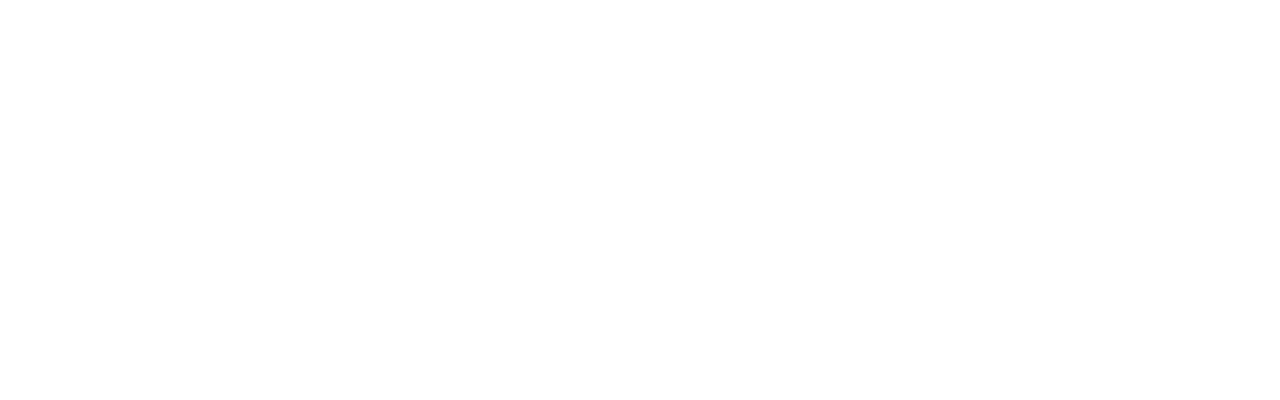
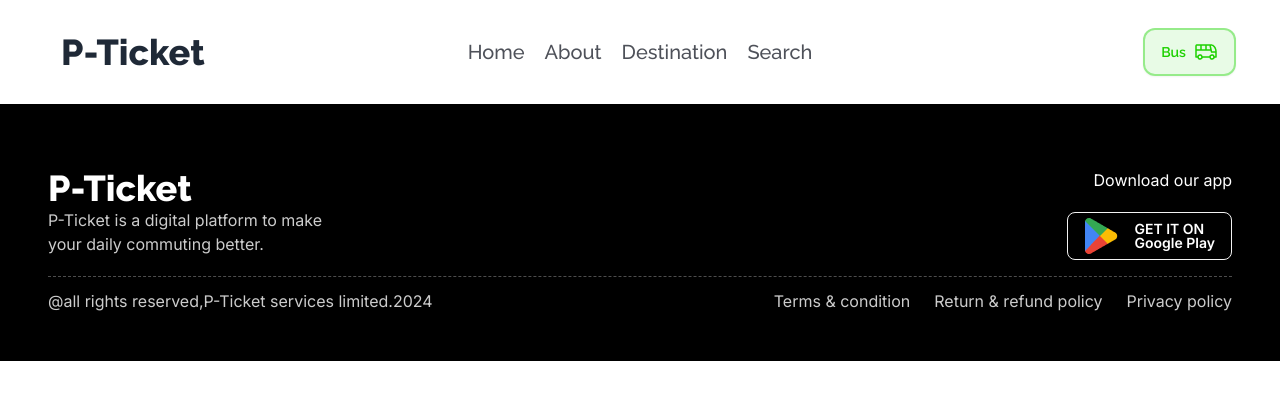
Before and after one commit to shahadathhs/fifth-assignment, a plain HTML site: page index.html in a window 1280 px wide. Drawn offline with nearby package versions, Linux system fonts and the light colour scheme.

Commit message:
navbar and footer completed

```diff
--- a/index.html
+++ b/index.html
@@ -5,9 +5,85 @@
   <meta charset="UTF-8">
   <meta name="viewport" content="width=device-width, initial-scale=1.0">
   <title>P.H Paribahan</title>
+  <!-- google font RALEWAY and INTER links -->
+  <link rel="preconnect" href="https://fonts.googleapis.com">
+  <link rel="preconnect" href="https://fonts.gstatic.com" crossorigin>
+  <link href="https://fonts.googleapis.com/css2?family=Inter:wght@100..900&family=Raleway:ital,wght@0,100..900;1,100..900&display=swap" rel="stylesheet">
+  <!-- custom CSS file link -->
+  <link rel="stylesheet" href="style.css">
+  <!-- Tailwind CSS and daisyUI CDN link -->
+  <link href="https://cdn.jsdelivr.net/npm/daisyui@4.7.2/dist/full.min.css" rel="stylesheet" type="text/css" />
+  <script src="https://cdn.tailwindcss.com"></script>
 </head>
 <!-- head section ended -->
 <body>
+  <!-- navbar section started -->
+  <nav class="my-2 mx-2 lg:my-5 lg:mx-9">
+    <div class="navbar bg-base-100">
+      <div class="navbar-start">
+        <div class="dropdown">
+          <div tabindex="0" role="button" class="btn btn-ghost lg:hidden">
+            <svg xmlns="http://www.w3.org/2000/svg" class="h-5 w-5" fill="none" viewBox="0 0 24 24" stroke="currentColor"><path stroke-linecap="round" stroke-linejoin="round" stroke-width="2" d="M4 6h16M4 12h8m-8 6h16" /></svg>
+          </div>
+          <ul tabindex="0" class="menu menu-sm dropdown-content mt-3 z-[1] p-2 shadow bg-base-100 rounded-box w-52
+          font-medium raleway-font text-xl text-[#030712B3]">
+            <li>Home</li>
+            <li>About</li>
+            <li>Destination</li>
+            <li>Search</li>
+          </ul>
+        </div>
+        <a class="btn btn-ghost raleway-font font-extrabold text-3xl lg:text-4xl">P-Ticket</a>
+      </div>
+      <div class="navbar-center hidden lg:flex">
+        <ul class="menu menu-horizontal px-1 gap-5 font-medium raleway-font text-xl text-[#030712B3]">
+          <li>Home</li>
+          <li>About</li>
+          <li>Destination</li>
+          <li>Search</li>
+        </ul>
+      </div>
+      <div class="navbar-end">
+        <a class="btn raleway-font text-[#1DD100] bg-[#1DD10019] rounded-xl border-2 border-[#1DD10066]">Bus <img src="images/bus-icon.png" alt=""></a>
+      </div>
+    </div>
+  </nav>
+  <!-- navbar section ended -->
+  <!-- main section started -->
+  <main>
 
+  </main>
+  <!-- main section ended -->
+  <!-- footer section started -->
+  <footer class="bg-black inter-font text-[#FFFFFFCC] p-2 lg:p-12">
+    <div class="py-4 flex flex-col lg:flex-row justify-between">
+      <div class="text-center lg:text-left">
+        <h3 class="raleway-font font-extrabold text-4xl text-white">P-Ticket</h3>
+        <p>P-Ticket is a digital platform to make <br> your daily commuting better.</p>
+      </div>
+      <div class="space-y-5 text-center lg:text-right text-white">
+        <p>Download our app</p>
+        <button class="btn text-white bg-black">
+          <div class="flex gap-4 text-left items-center">
+            <img src="images/playstore.png" alt="">
+            <p>GET IT ON <br> Google Play</p>
+          </div>
+        </button>
+      </div>
+    </div>
+    <hr class="border-dashed border-[#FFFFFF4D] pb-3">
+    <div class="flex flex-col lg:flex-row justify-between">
+      <div class="flex flex-col lg:flex-row text-center py-3 lg:py-0">
+        <p>@all rights reserved,</p>
+        <p>P-Ticket services limited.2024</p>
+      </div>
+      <div class="flex flex-col lg:flex-row text-center gap-3 lg:gap-6">
+        <p>Terms & condition</p>
+        <p>Return & refund policy</p>
+        <p>Privacy policy</p>
+      </div>
+    </div>
+  </footer>
+  <!-- footer section ended -->
 </body>
 </html>
--- /dev/null
+++ b/style.css
@@ -0,0 +1,15 @@
+/* google font RALEWAY styles */
+
+.raleway-font {
+  font-family: "Raleway", sans-serif;
+  font-optical-sizing: auto;
+  font-style: normal;
+}
+
+/* google fon INTER style */
+
+.inter-font {
+  font-family: "Inter", sans-serif;
+  font-optical-sizing: auto;
+  font-style: normal;
+}
--- /dev/null
+++ b/tailwind.config.js
@@ -0,0 +1,8 @@
+/** @type {import('tailwindcss').Config} */
+module.exports = {
+  content: ["./src/**/*.{html,js}"],
+  theme: {
+    extend: {},
+  },
+  plugins: [],
+}
```
